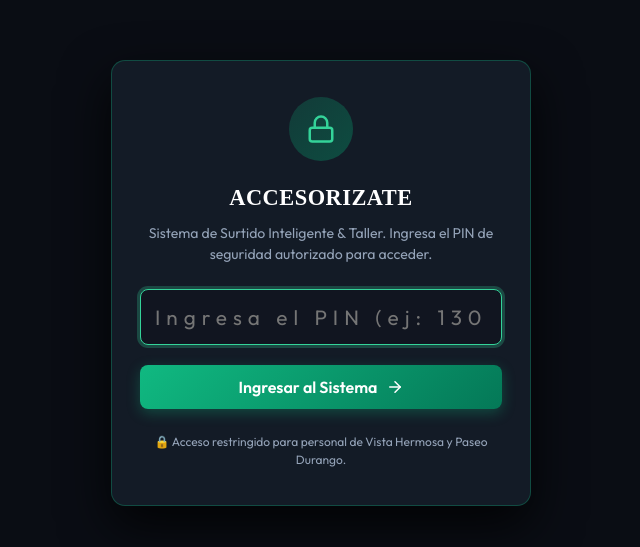
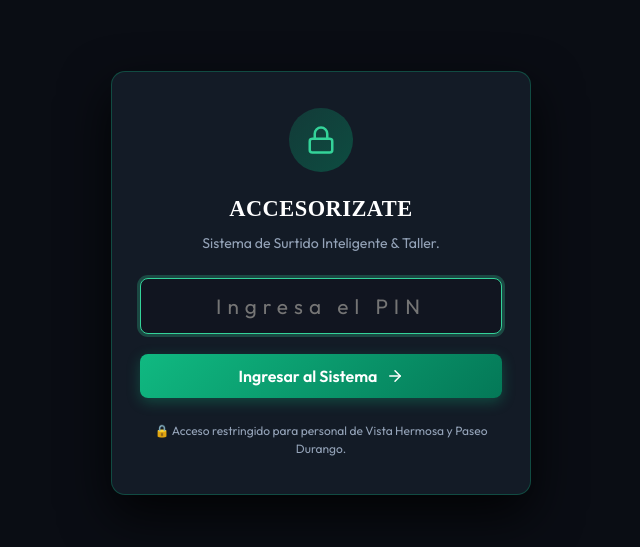
Before and after one commit to wintersoldier1501/Surtidor-Inteligente, a React (Vite) app: page / in a window 1280 px wide. Shown: the part 117-664 px from the top of the page, without its empty margins (319-959 px from the left). Built offline with nearby package versions, Linux system fonts and the light colour scheme; no server answers; the database is empty.

Commit message:
Clean PIN lock placeholder to 'Ingresa el PIN' and restrict to numbers only

```diff
--- a/src/components/PinLockModal.jsx
+++ b/src/components/PinLockModal.jsx
@@ -1,5 +1,5 @@
 import React, { useState } from 'react';
-import { Lock, KeyRound, ShieldAlert, ArrowRight } from 'lucide-react';
+import { Lock, ShieldAlert, ArrowRight } from 'lucide-react';
 
 const CORRECT_PIN = '13011';
 
@@ -16,6 +16,12 @@ export default function PinLockModal({ onUnlock }) {
       setPinInput('');
       setTimeout(() => setError(false), 2500);
     }
+  };
+
+  const handleInputChange = (e) => {
+    // Restrict input strictly to numbers only
+    const onlyDigits = e.target.value.replace(/\D/g, '');
+    setPinInput(onlyDigits);
   };
 
   return (
@@ -40,7 +46,7 @@ export default function PinLockModal({ onUnlock }) {
         border: '1px solid rgba(16, 185, 129, 0.3)',
         boxShadow: '0 20px 50px rgba(0, 0, 0, 0.8)'
       }}>
-        {/* Logo or Lock Icon */}
+        {/* Lock Icon */}
         <div style={{
           width: '64px',
           height: '64px',
@@ -59,19 +65,21 @@ export default function PinLockModal({ onUnlock }) {
           ACCESORIZATE
         </h2>
         <p style={{ color: 'var(--text-muted)', fontSize: '0.88rem', marginBottom: '24px' }}>
-          Sistema de Surtido Inteligente & Taller. Ingresa el PIN de seguridad autorizado para acceder.
+          Sistema de Surtido Inteligente & Taller.
         </p>
 
         <form onSubmit={handleSubmit}>
           <div style={{ marginBottom: '20px', position: 'relative' }}>
             <input
               type="password"
+              inputMode="numeric"
+              pattern="[0-9]*"
               className="input-field"
-              placeholder="Ingresa el PIN (ej: 13011)"
+              placeholder="Ingresa el PIN"
               value={pinInput}
-              onChange={(e) => setPinInput(e.target.value)}
+              onChange={handleInputChange}
               autoFocus
-              maxLength={10}
+              maxLength={8}
               style={{
                 fontSize: '1.3rem',
                 textAlign: 'center',
```
